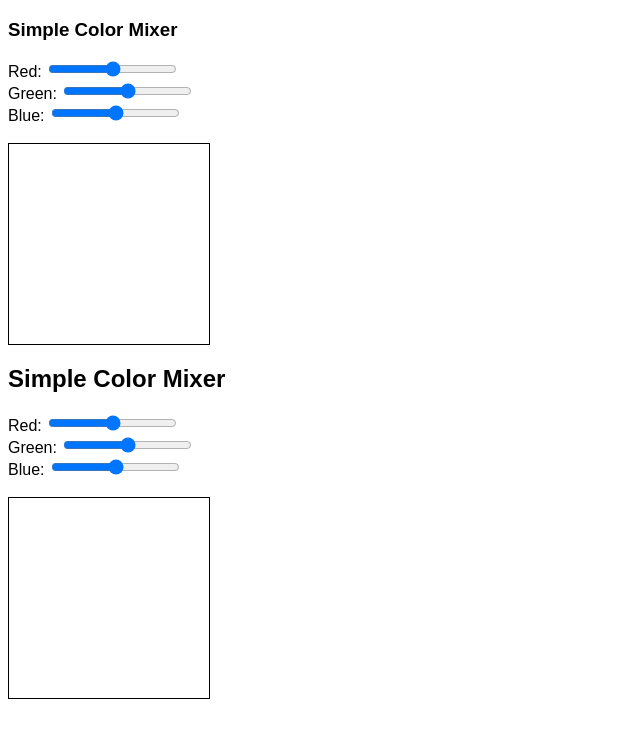
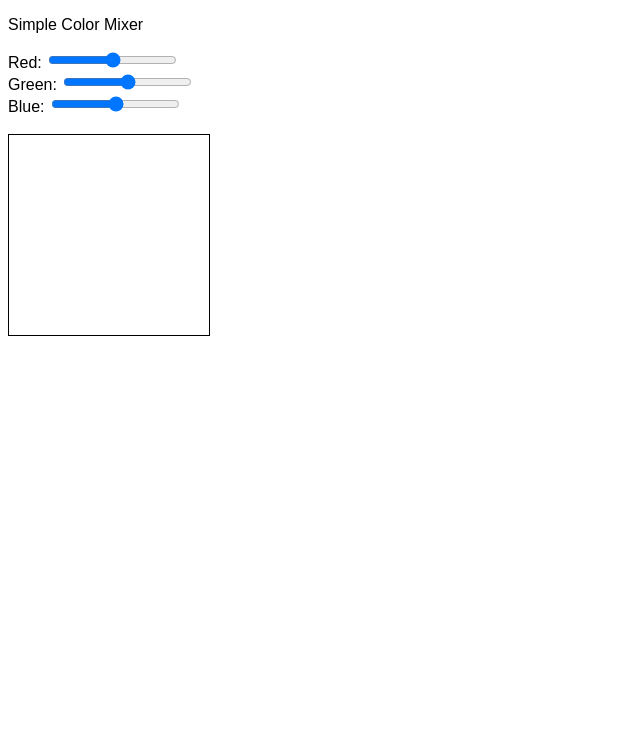
Before and after one commit to NazarHavryliuk/color-mixer, a plain HTML site: page index.html in a window 1280 px wide. Shown: the whole page, without its empty margins (0-640 px from the left). Drawn offline with Linux system fonts and the light colour scheme.

Commit message:
feat: fix the font

```diff
--- a/index.html
+++ b/index.html
@@ -7,7 +7,7 @@
 </head>
 <body>
 
-<h3>Simple Color Mixer</h3>
+<p>Simple Color Mixer</p>
 
 <label>Red:</label>
 <input type="range" id="red" min="0" max="255"><br>
@@ -23,28 +23,3 @@
 <script src="js/script.js"></script>
 </body>
 </html>
-<!DOCTYPE html>
-<html>
-<head>
-    <meta charset="UTF-8">
-    <title>Color Mixer</title>
-    <link rel="stylesheet" href="css/style.css">
-</head>
-<body>
-
-<h2>Simple Color Mixer</h2>
-
-<label>Red:</label>
-<input type="range" id="red" min="0" max="255"><br>
-
-<label>Green:</label>
-<input type="range" id="green" min="0" max="255"><br>
-
-<label>Blue:</label>
-<input type="range" id="blue" min="0" max="255"><br><br>
-
-<div id="colorBox"></div>
-
-<script src="js/script.js"></script>
-</body>
-</html>
```
